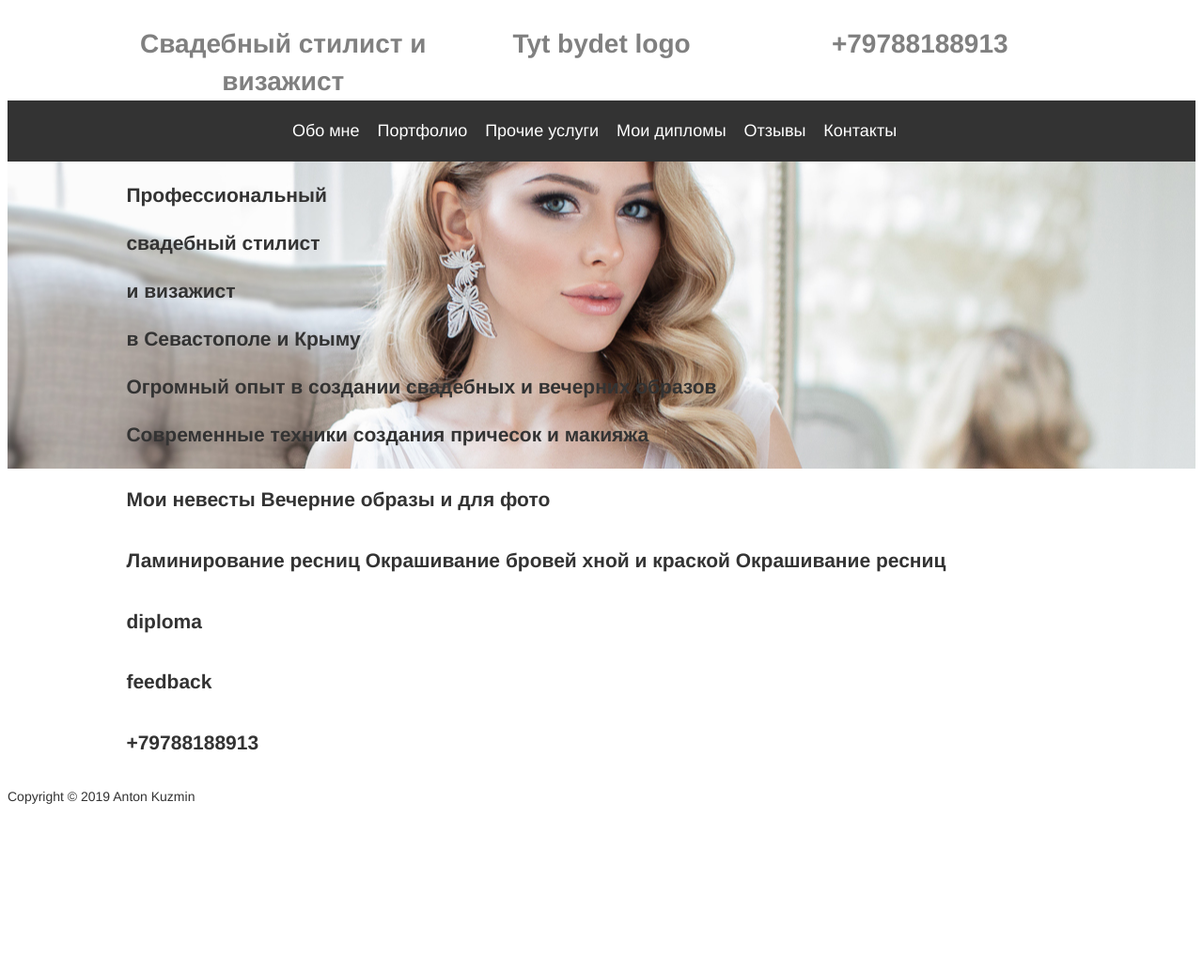
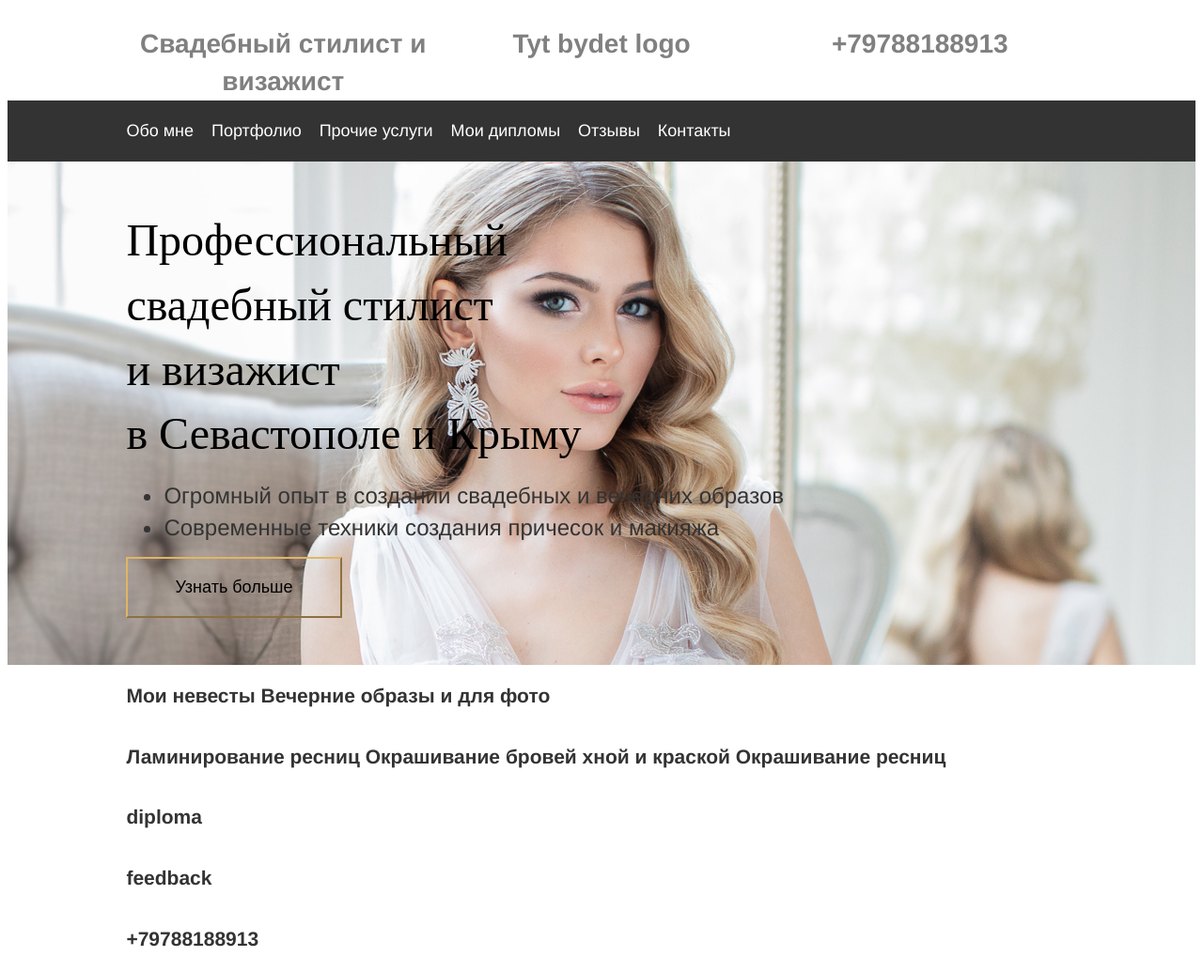
Before and after one commit to KuzminAnton/olgatavluy, a plain HTML site: page index.html in a window 1280 px wide. Shown: the top 1035 px of the page at 94% size. Before the commit the page ends 872 px from the top, so only its background shows below. Drawn offline with Linux system fonts and the light colour scheme; files whose address does not match are found by name.

Commit message:
ferst day end

```diff
--- a/css/main.css
+++ b/css/main.css
@@ -13,7 +13,29 @@ body {
     color: #333;
     background-color: #fff;
 }
-
+.title{
+    font-size: 48px;
+    font-family: "Playfair Display";
+    color: black;
+    margin: 0;
+}
+.bullet{
+    font-size: 24px;
+}
+.button-about-me{
+    background-color: rgba(0, 0, 0, 0);
+    border-color: rgb(224, 181, 101);
+    font-weight: 400;
+    padding-bottom: 20px;
+    padding-left: 50px;
+    padding-right: 50px;
+    padding-top: 20px;
+    font-size: 18px;
+}
+.button-about-me:hover{
+    background-color: rgb(224, 181, 101);
+    color: #fff;
+}
 .container{
     width: 80%;
     margin: auto;
@@ -22,7 +44,6 @@ body {
 .first{
     width: 33%;
     float: left;
-
 
 }
 .second{
@@ -47,7 +68,8 @@ body {
   color: #fff;
   padding-top: 20px;
   padding-bottom: 20px;
-  text-align: center;
+  text-align: justify;
+  width: 100%;
 }
 #navbar ul{
     padding: 0;
@@ -65,4 +87,6 @@ body {
 #about-me{
     background-image: url(file:///Users/anton/Desktop/www/images/about-me.jpg);
     background-position: right;
+    padding-top: 50px;
+    padding-bottom: 50px;
 }
--- a/index.html
+++ b/index.html
@@ -32,14 +32,21 @@
 
     <section id="about-me">
         <div class="container">
-            <h1>
-                    <p>Профессиональный</p>
-                    <p>свадебный стилист</p>
-                    <p>и визажист</p>
-                    <p>в Севастополе и Крыму</p>
-                    <p>Огромный опыт в создании свадебных и вечерних образов</p>
-                    <p>Современные техники создания причесок и макияжа</p>
-            </h1>
+
+            <p class="title">Профессиональный</p>
+            <p class="title">свадебный стилист</p>
+            <p class="title">и визажист</p>
+            <p class="title">в Севастополе и Крыму</p>
+            <ul>
+                <li class="bullet">
+                    Огромный опыт в создании свадебных и вечерних образов
+                </li >
+                 <li class="bullet">
+                    Современные техники создания причесок и макияжа
+                </li>
+            </ul>
+            <button class="button-about-me">Узнать больше</button>
+
         </div>
     </section>
     <section id="portfolio">
```
